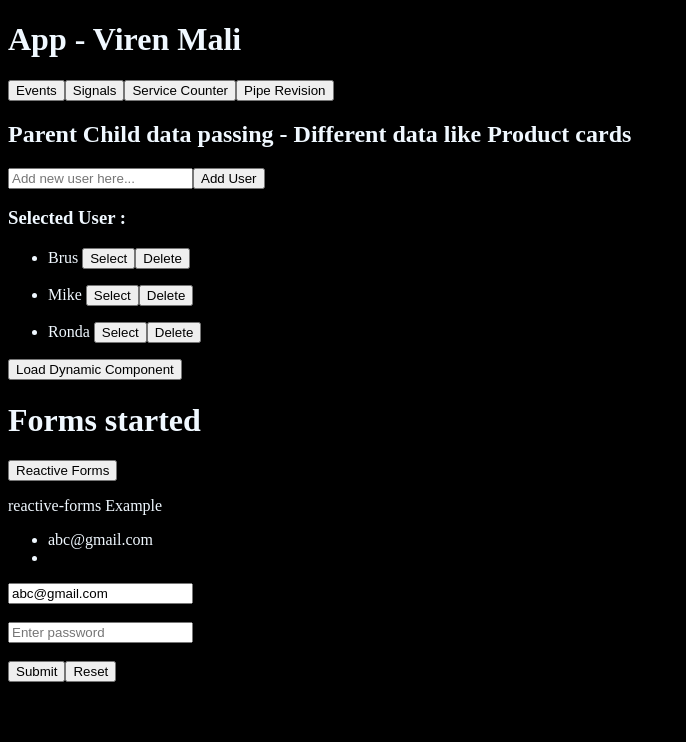
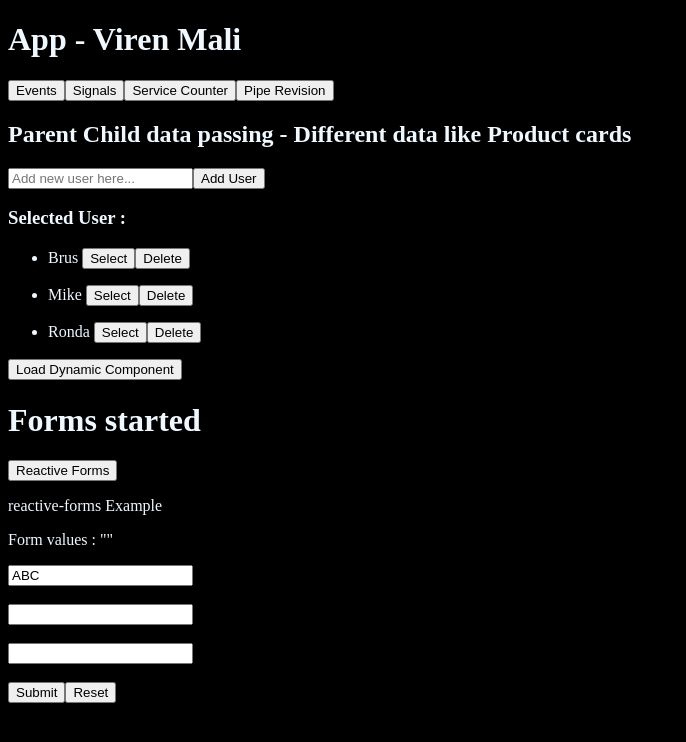
Before and after one commit to Virendra1807/Angular-Revision, an Angular app: page /reactiveforms in a window 1280 px wide. Shown: the top 742 px of the page, without its empty margins (0-686 px from the left). Built offline with nearby package versions, Linux system fonts and the light colour scheme.

Commit message:
Reactive forms - formGroup, formControlName, ngSubmit, FormControl

```diff
--- a/src/app/reactive-forms/reactive-forms.html
+++ b/src/app/reactive-forms/reactive-forms.html
@@ -1,7 +1,7 @@
 <p>reactive-forms Example</p>
 
 
-<ul>
+<!-- <ul>
     <li>{{email.value}}</li>
     <li>{{password.value}}</li>
 </ul>
@@ -10,4 +10,14 @@
 <input type="password" placeholder="Enter password" [formControl]="password">
 <br> <br>
 <button (click)="SubmitForm()">Submit</button>
-<button (click)="Reset()">Reset</button>
+<button (click)="Reset()">Reset</button> -->
+
+<p>Form values : {{formInputs() | json}}</p>
+
+<form [formGroup]="loginForm" (ngSubmit)="login()" method="post">
+    <input type="text" formControlName="name"><br><br>
+    <input type="email" formControlName="email"><br><br>
+    <input type="password" formControlName="password"><br><br>
+    <button>Submit</button>
+    <button (click)="ResetForm()">Reset</button>
+</form>
--- a/src/app/reactive-forms/reactive-forms.ts
+++ b/src/app/reactive-forms/reactive-forms.ts
@@ -1,24 +1,46 @@
-import { Component } from '@angular/core';
-import { FormControl, ReactiveFormsModule } from '@angular/forms';
+import { CommonModule } from '@angular/common';
+import { Component, signal } from '@angular/core';
+import { FormControl, FormGroup, ReactiveFormsModule } from '@angular/forms';
 
 @Component({
   selector: 'app-reactive-forms',
-  imports: [ReactiveFormsModule],
+  imports: [ReactiveFormsModule, CommonModule],
   templateUrl: './reactive-forms.html',
   styleUrl: './reactive-forms.css',
 })
 export class ReactiveForms {
 
-  email = new FormControl("abc@gmail.com");
-  password = new FormControl("");
+  // email = new FormControl("abc@gmail.com");
+  // password = new FormControl("");
 
-  SubmitForm() {
-    console.log(this.email.value, this.password.value);
+  // SubmitForm() {
+  //   console.log(this.email.value, this.password.value);
+  // }
+
+  // Reset() {
+  //   this.email.setValue("");
+  //   this.password.setValue("");
+  // }
+
+  formInputs = signal<any>('');
+
+  loginForm = new FormGroup({
+    name: new FormControl('ABC'),
+    email: new FormControl(),
+    password: new FormControl()
+  });
+
+  login() {
+    this.formInputs.set(this.loginForm.value)
+    console.log(this.loginForm.value)
   }
 
-  Reset() {
-    this.email.setValue("");
-    this.password.setValue("");
+  ResetForm() {
+    this.loginForm.setValue({
+      name: '',
+      email: '',
+      password: ''
+    })
   }
 
 
```
